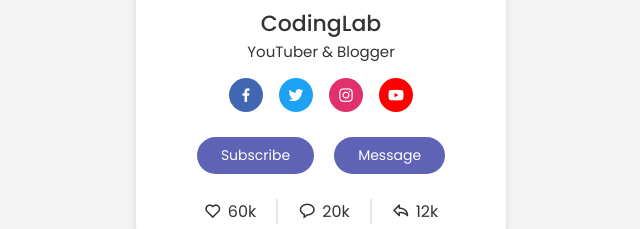
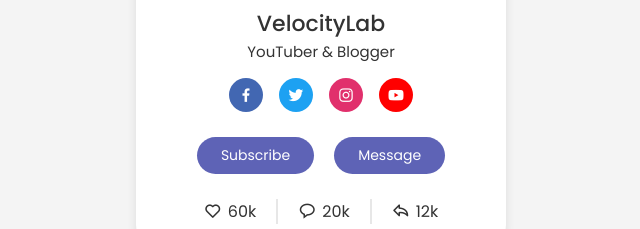
Before and after one commit to piyushdev04/Frontend, a plain HTML site: page Responsive Profile Card/index.html in a window 1280 px wide. Shown: the part 365-594 px from the top of the page, 319-959 px from the left. Drawn offline with nearby package versions, Linux system fonts and the light colour scheme.

Commit message:
Update index.html

```diff
--- a/Responsive Profile Card/index.html
+++ b/Responsive Profile Card/index.html
@@ -14,7 +14,7 @@
         </div>
 
         <div class="text-data">
-            <span class="name">CodingLab</span>
+            <span class="name">VelocityLab</span>
             <span class="job">YouTuber & Blogger</span>
         </div>
 
```
